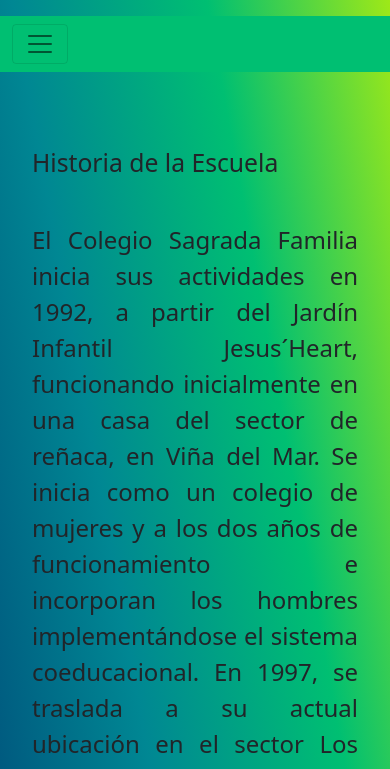
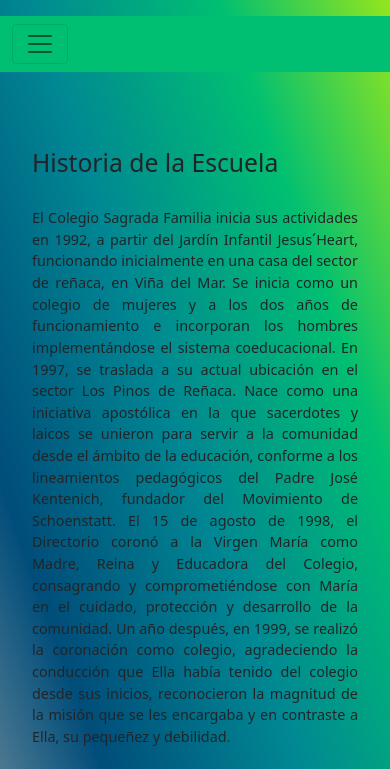
Before and after one commit to cuevagit/proyecto_coderhouse, a website: page vistas/escuela.html in a window 390 px wide. Shown: the part 64-833 px from the top of the page. Drawn offline with nearby package versions, Linux system fonts and the light colour scheme.

Commit message:
Tercera entrega Trabajo Final

```diff
--- a/sass/views/_escuela.scss
+++ b/sass/views/_escuela.scss
@@ -56,16 +56,17 @@
 
 .parrafo{
    /*background-color: #a8eb12;*/
-   font-size: 2em;
    text-align: justify;
    text-align: justify;
-   font-size: 1.5em;
+   font-size: 0.9em;
+   /*font-size: 1px;*/
    padding: 20px;
 }
 
 .escuela{
    text-align: justify;
    font-size: 0.2em;
+   font-size: 3px;
 }
 
 }
```
Also changed, not shown: css/styles.css.
